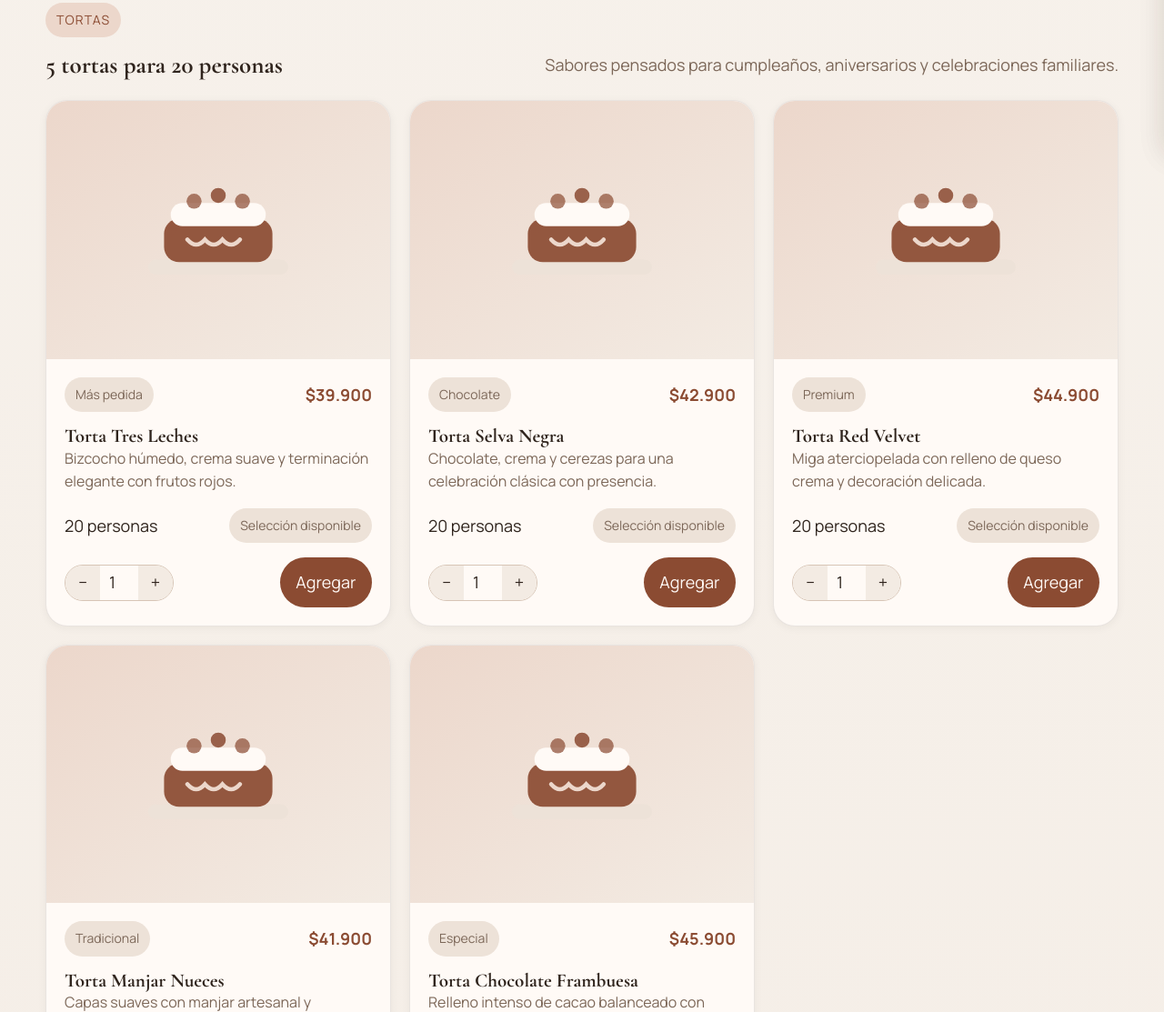
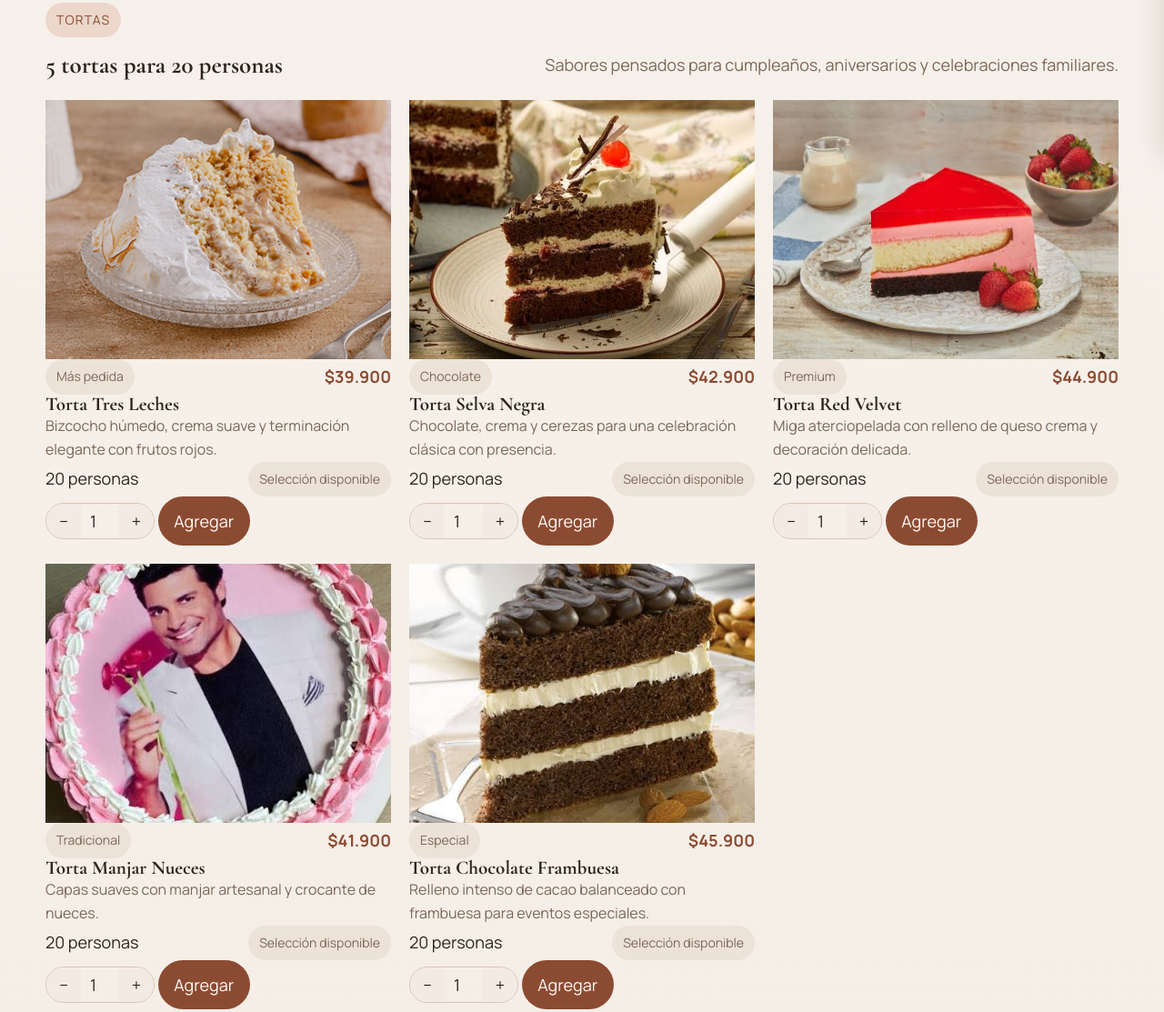
Before and after one commit to luislazorios/piscoynazca, a plain HTML site: page catalogo.html in a window 1280 px wide. Shown: the part 639-1752 px from the top of the page at 91% size. Drawn offline with nearby package versions, Linux system fonts and the light colour scheme.

Commit message:
Refactor catalogo.html for improved structure and media

```diff
--- a/catalogo.html
+++ b/catalogo.html
@@ -91,7 +91,16 @@
     .section-head p{color:var(--color-text-muted)}
     .grid{display:grid;grid-template-columns:repeat(3,minmax(0,1fr));gap:var(--space-5)}
     .card{background:var(--color-surface);border:1px solid color-mix(in srgb, var(--color-text) 10%, transparent);border-radius:var(--radius-xl);overflow:hidden;box-shadow:var(--shadow-sm);display:flex;flex-direction:column}
-    .card-media{aspect-ratio:4/3;padding:var(--space-5);background:linear-gradient(145deg,var(--color-primary-highlight),var(--color-surface-2));display:grid;place-items:center}
+    .card-media{
+    aspect-ratio:4/3;
+    overflow:hidden;
+}
+
+.card-media img{
+    width:100%;
+    height:100%;
+    object-fit:cover;
+}
     .product-illustration{width:min(220px,100%);height:auto}
     .card-body{padding:var(--space-5);display:grid;gap:var(--space-4);height:100%}
     .meta{display:flex;justify-content:space-between;align-items:center;gap:var(--space-4)}
@@ -143,7 +152,7 @@
       .hero-grid,.grid,.summary-band{grid-template-columns:1fr 1fr}
     }
     @media (max-width: 720px){
-      .topbar,.section-head,.card-actions{align-items:flex-start}
+      .topbar,.section-head,.-actions{align-items:flex-start}
       .hero-grid,.grid,.summary-band{grid-template-columns:1fr}
       .cart-button span.label{display:none}
       .brand h1{font-size:var(--text-lg)}
@@ -198,7 +207,7 @@
           <p>Escoge productos para celebraciones de 20 personas, revisa sabores y arma tu pedido en un carrito simple listo para cotizar o continuar luego con pago.</p>
           <button class="btn btn-primary" onclick="document.getElementById('tortas').scrollIntoView({behavior:'smooth'})">Ver productos</button>
         </div>
-        <aside class="hero-card" aria-label="Resumen del catálogo">
+        <aside class="hero-" aria-label="Resumen del catálogo">
           <ul class="hero-list" role="list">
             <li><span>5 tortas para 20 personas</span><strong>Desde $39.900</strong></li>
             <li><span>3 queques en sabores clásicos</span><strong>Desde $12.900</strong></li>
@@ -337,20 +346,20 @@
   <script>
     const products = {
       cakes: [
-        { id: 'cake-1', name: 'Torta Tres Leches', price: 39900, serves: '20 personas', desc: 'Bizcocho húmedo, crema suave y terminación elegante con frutos rojos.', tag: 'Más pedida', type: 'torta' },
-        { id: 'cake-2', name: 'Torta Selva Negra', price: 42900, serves: '20 personas', desc: 'Chocolate, crema y cerezas para una celebración clásica con presencia.', tag: 'Chocolate', type: 'torta' },
-        { id: 'cake-3', name: 'Torta Red Velvet', price: 44900, serves: '20 personas', desc: 'Miga aterciopelada con relleno de queso crema y decoración delicada.', tag: 'Premium', type: 'torta' },
-        { id: 'cake-4', name: 'Torta Manjar Nueces', price: 41900, serves: '20 personas', desc: 'Capas suaves con manjar artesanal y crocante de nueces.', tag: 'Tradicional', type: 'torta' },
-        { id: 'cake-5', name: 'Torta Chocolate Frambuesa', price: 45900, serves: '20 personas', desc: 'Relleno intenso de cacao balanceado con frambuesa para eventos especiales.', tag: 'Especial', type: 'torta' }
+        { id: 'cake-1', name: 'Torta Tres Leches', image: 'img/catorta1.jpg', price: 39900, serves: '20 personas', desc: 'Bizcocho húmedo, crema suave y terminación elegante con frutos rojos.', tag: 'Más pedida', type: 'torta' },
+        { id: 'cake-2', name: 'Torta Selva Negra', image: 'img/catorta2.jpeg', price: 42900, serves: '20 personas', desc: 'Chocolate, crema y cerezas para una celebración clásica con presencia.', tag: 'Chocolate', type: 'torta' },
+        { id: 'cake-3', name: 'Torta Red Velvet', image: 'img/catorta3.jpeg', price: 44900, serves: '20 personas', desc: 'Miga aterciopelada con relleno de queso crema y decoración delicada.', tag: 'Premium', type: 'torta' },
+        { id: 'cake-4', name: 'Torta Manjar Nueces', image: 'img/catorta4.jpeg', price: 41900, serves: '20 personas', desc: 'Capas suaves con manjar artesanal y crocante de nueces.', tag: 'Tradicional', type: 'torta' },
+        { id: 'cake-5', name: 'Torta Chocolate Frambuesa', image: 'img/catorta5.jpeg', price: 45900, serves: '20 personas', desc: 'Relleno intenso de cacao balanceado con frambuesa para eventos especiales.', tag: 'Especial', type: 'torta' }
       ],
       loaves: [
-        { id: 'loaf-1', name: 'Queque Marmoleado', price: 12900, serves: 'Molde familiar', desc: 'Vainilla y cacao en una mezcla suave, ideal para compartir.', tag: 'Clásico', type: 'queque' },
-        { id: 'loaf-2', name: 'Queque Naranja', price: 13500, serves: 'Molde familiar', desc: 'Aromático, cítrico y fresco, perfecto para acompañar café o té.', tag: 'Cítrico', type: 'queque' },
-        { id: 'loaf-3', name: 'Queque Zanahoria Nueces', price: 14900, serves: 'Molde familiar', desc: 'Textura húmeda con especias suaves y toque casero.', tag: 'Casero', type: 'queque' }
+        { id: 'loaf-1', name: 'Queque Marmoleado',image: 'img/caqueque1.jpeg', price: 12900, serves: 'Molde familiar', desc: 'Vainilla y cacao en una mezcla suave, ideal para compartir.', tag: 'Clásico', type: 'queque' },
+        { id: 'loaf-2', name: 'Queque Naranja', image: 'img/caqueque2.jpeg', price: 13500, serves: 'Molde familiar', desc: 'Aromático, cítrico y fresco, perfecto para acompañar café o té.', tag: 'Cítrico', type: 'queque' },
+        { id: 'loaf-3', name: 'Queque Zanahoria Nueces', image: 'img/caqueque3.jpeg', price: 14900, serves: 'Molde familiar', desc: 'Textura húmeda con especias suaves y toque casero.', tag: 'Casero', type: 'queque' }
       ],
      snacks: [
-  { id: 'snack-1', name: 'Mix Bocaditos Cocktail', price: 18900, serves: 'Pack 20 unidades', desc: 'Surtido de mini sándwiches, canapés y bocados salados para picoteo.', tag: 'Pack 20', type: 'bocaditos' },
-  { id: 'pancake-1', name: 'Panqueque', price: 500, serves: '1 unidad', desc: 'Panqueque individual para agregar a tu pedido.', tag: 'Nuevo', type: 'bocaditos' }
+  { id: 'snack-1', name: 'Mix Bocaditos Cocktail', image: 'img/camix1.jpg', price: 18900, serves: 'Pack 20 unidades', desc: 'Surtido de mini sándwiches, canapés y bocados salados para picoteo.', tag: 'Pack 20', type: 'bocaditos' },
+  { id: 'pancake-1', name: 'Panqueque', image: 'img/prop1.jpeg', price: 500, serves: '1 unidad', desc: 'Panqueque individual para agregar a tu pedido.', tag: 'Nuevo', type: 'bocaditos' }
 ]
     };
 
@@ -397,9 +406,11 @@
     function renderProducts(list, targetId) {
       const target = document.getElementById(targetId);
       target.innerHTML = list.map(product => `
-        <article class="card">
-          <div class="card-media">${illustration(product.type)}</div>
-          <div class="card-body">
+        <article class="">
+          <div class="card-media">
+    <img src="${product.image}" alt="${product.name}">
+</div>
+          <div class="-body">
             <div class="meta">
               <span class="badge">${product.tag}</span>
               <strong class="price">${formatCLP(product.price)}</strong>
@@ -412,7 +423,7 @@
               <span>${product.serves}</span>
               <span class="badge">Selección disponible</span>
             </div>
-            <div class="card-actions">
+            <div class="-actions">
               <label class="qty-wrap" aria-label="Cantidad ${product.name}">
                 <button type="button" onclick="adjustQty('${product.id}', -1)">−</button>
                 <input id="qty-${product.id}" type="number" min="1" value="1" />
```
